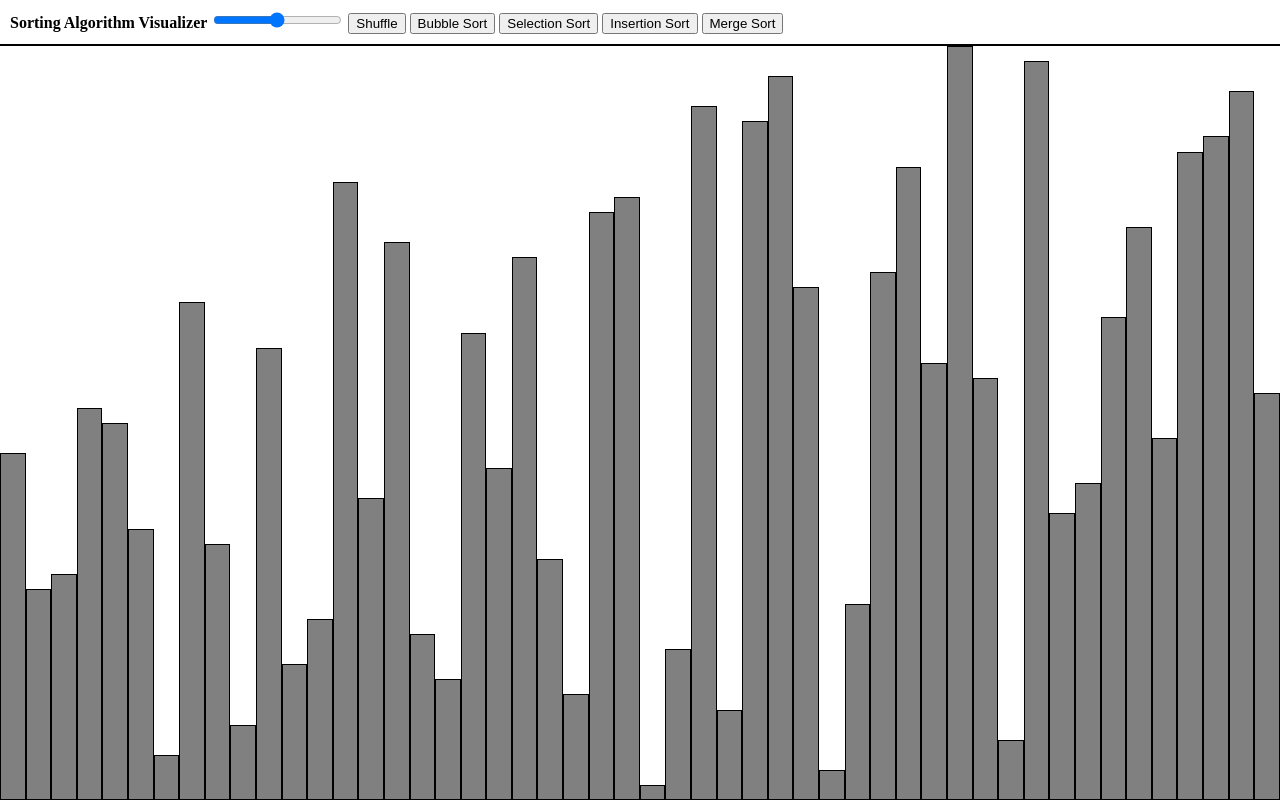
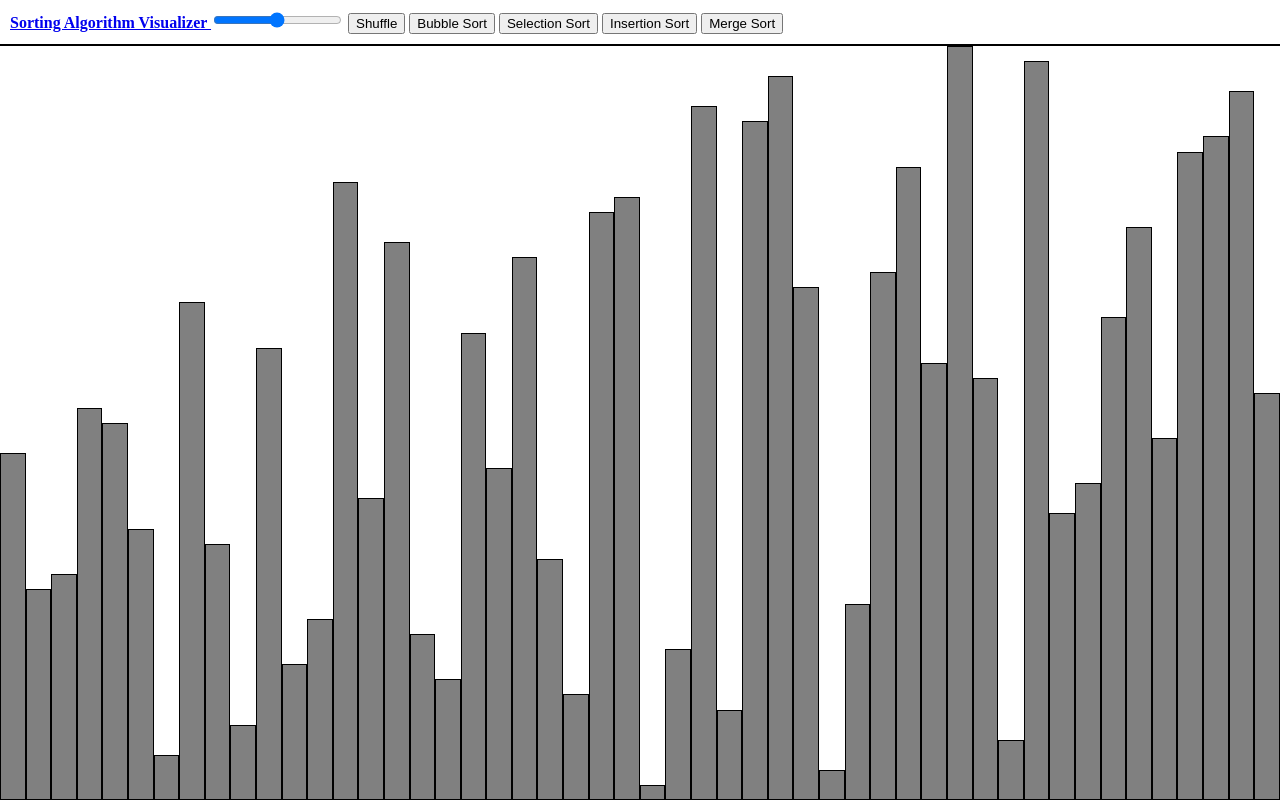
Before and after one commit to malcolmseyd/sorting-visualizer, a plain HTML site: page index.html in a window 1280 px wide. Drawn offline with nearby package versions, Linux system fonts and the light colour scheme.

Commit message:
create readme and link to it in html

```diff
--- a/index.html
+++ b/index.html
@@ -6,7 +6,9 @@
 	</head>
 	<body>
 		<header>
-			<span class="title">Sorting Algorithm Visualizer</span>
+			<span class="title"><a href="https://github.com/malcolmseyd/sorting-visualizer/blob/main/README.md">
+				Sorting Algorithm Visualizer
+			</a></span>
 			<!-- <input type="number" id="inputnumbers" value="50"> -->
 			<input type="range" id="inputnumbers" min="1" max="100" value="50">
 			<button id="shuffle">Shuffle</button>
```
Also changed, not shown: 1 other file.
